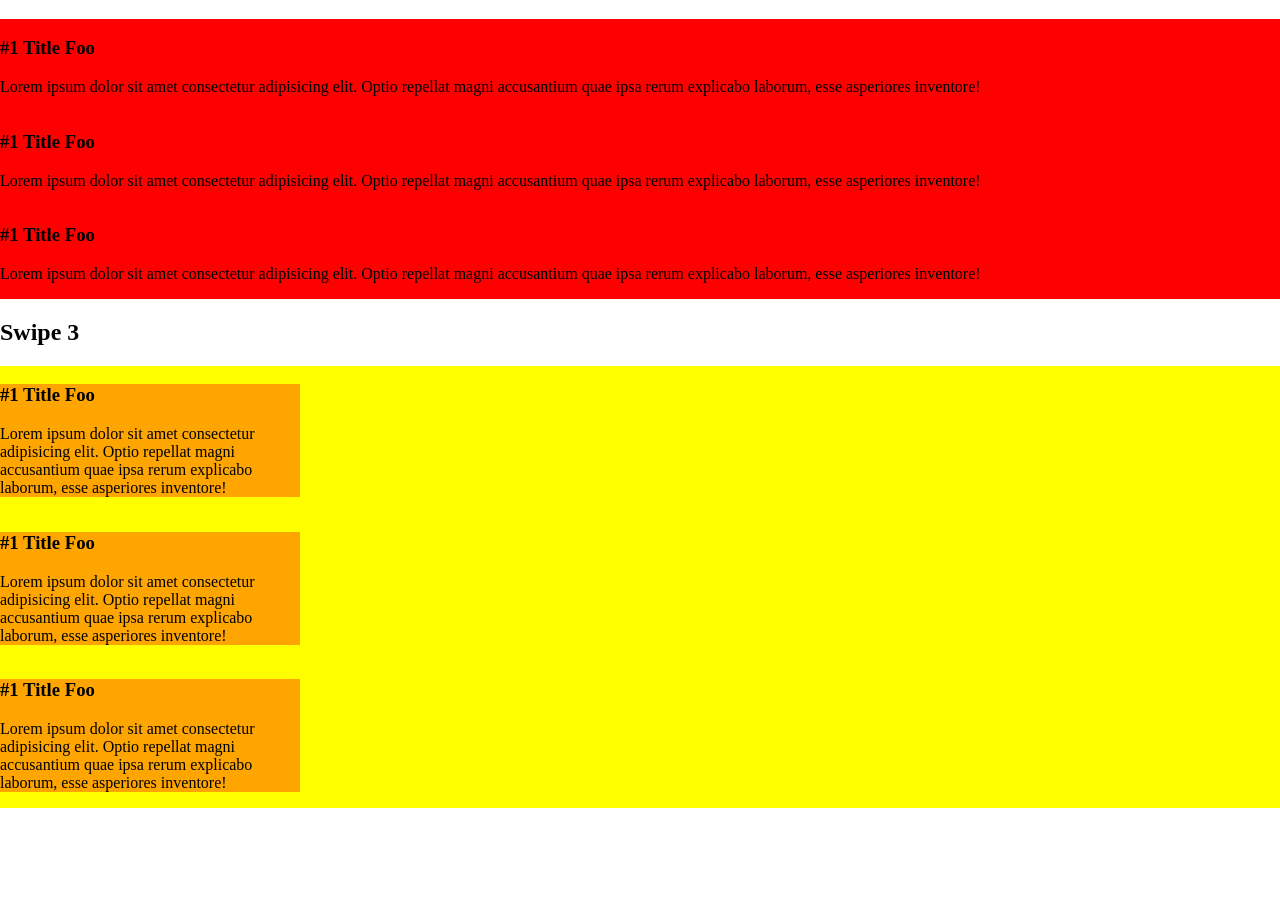
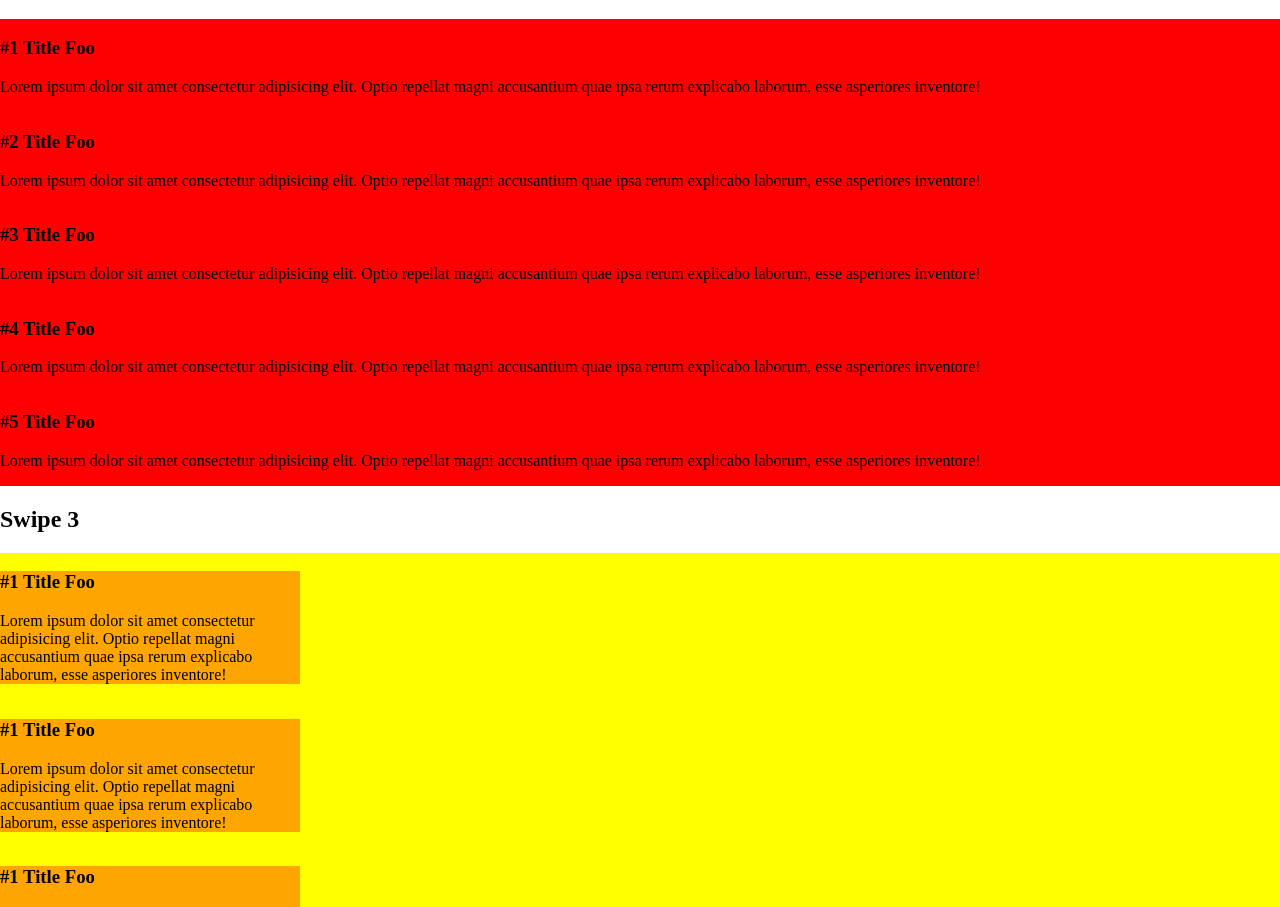
Before and after one commit to coffezilla/react-bhx-carousel, a React (Create React App) app in the folder react-app/: page / in a window 1280 px wide. Shown: the part 2145-3052 px from the top of the page. Before the commit the page ends 2953 px from the top, so only its background shows below. Built offline with nearby package versions, Linux system fonts and the light colour scheme; the HTML template or start-up script is replaced by a standard one.

Commit message:
Added dots support to left snapped carousel

```diff
--- a/react-app/src/App.tsx
+++ b/react-app/src/App.tsx
@@ -6,7 +6,7 @@ function App() {
 	return (
 		<>
 			<h2>Swipe 1</h2>
-			<SwipeWrapper fluid gap={10} margin={20} customClass="wrapper">
+			<SwipeWrapper fluid gap={10} margin={20} customClass="wrapper" id="swipe1">
 				<SwipeItem customClass="item">
 					<img src="/b1.jpg" alt="dar" />
 				</SwipeItem>
@@ -25,7 +25,7 @@ function App() {
 			</SwipeWrapper>
 
 			<h2>Swipe 2</h2>
-			<SwipeWrapper column={2} snap gap={10} margin={20}>
+			<SwipeWrapper column={2} snap gap={0} margin={0} id="swipe2" hasDots>
 				<SwipeItem customClass="item-div">
 					<div>
 						<h3>#1 Title Foo</h3>
@@ -37,7 +37,7 @@ function App() {
 				</SwipeItem>
 				<SwipeItem customClass="item-div">
 					<div>
-						<h3>#1 Title Foo</h3>
+						<h3>#2 Title Foo</h3>
 						<p>
 							Lorem ipsum dolor sit amet consectetur adipisicing elit. Optio repellat magni
 							accusantium quae ipsa rerum explicabo laborum, esse asperiores inventore!
@@ -46,7 +46,25 @@ function App() {
 				</SwipeItem>
 				<SwipeItem customClass="item-div">
 					<div>
-						<h3>#1 Title Foo</h3>
+						<h3>#3 Title Foo</h3>
+						<p>
+							Lorem ipsum dolor sit amet consectetur adipisicing elit. Optio repellat magni
+							accusantium quae ipsa rerum explicabo laborum, esse asperiores inventore!
+						</p>
+					</div>
+				</SwipeItem>
+				<SwipeItem customClass="item-div">
+					<div>
+						<h3>#4 Title Foo</h3>
+						<p>
+							Lorem ipsum dolor sit amet consectetur adipisicing elit. Optio repellat magni
+							accusantium quae ipsa rerum explicabo laborum, esse asperiores inventore!
+						</p>
+					</div>
+				</SwipeItem>
+				<SwipeItem customClass="item-div">
+					<div>
+						<h3>#5 Title Foo</h3>
 						<p>
 							Lorem ipsum dolor sit amet consectetur adipisicing elit. Optio repellat magni
 							accusantium quae ipsa rerum explicabo laborum, esse asperiores inventore!
@@ -56,7 +74,7 @@ function App() {
 			</SwipeWrapper>
 
 			<h2>Swipe 3</h2>
-			<SwipeWrapper fluid snap gap={10} margin={20} snapDirection="center">
+			<SwipeWrapper fluid snap gap={10} margin={20} snapDirection="center" id="swipe3">
 				<SwipeItem customClass="item-fluid">
 					<div>
 						<h3>#1 Title Foo</h3>
--- a/react-app/src/components/SwipeWrapper/SwipeWrapper.css
+++ b/react-app/src/components/SwipeWrapper/SwipeWrapper.css
@@ -159,6 +159,13 @@
 	height: 7px;
 	display: block;
 	border-radius: 100%;
-	background-color: #989898;
 	margin: 0.6rem 0.2rem;
 }
+
+.grid-swipe--dots--item__active {
+	background-color: black;
+}
+
+.grid-swipe--dots--item__idle {
+	background-color: #00000033;
+}
--- a/react-app/src/components/SwipeWrapper/SwipeWrapper.tsx
+++ b/react-app/src/components/SwipeWrapper/SwipeWrapper.tsx
@@ -1,5 +1,5 @@
 /* eslint-disable */
-import { useEffect, useState } from 'react';
+import { useEffect, useState, useRef } from 'react';
 import './SwipeWrapper.css';
 
 interface IPropsWrapper {
@@ -12,7 +12,8 @@ interface IPropsWrapper {
 	snap?: boolean;
 	fluid?: boolean;
 	snapDirection?: 'start' | 'center' | 'end';
-	dots?: boolean;
+	hasDots?: boolean;
+	id?: string;
 }
 
 interface IPropsItem {
@@ -29,19 +30,37 @@ export const SwipeWrapper = ({
 	fluid = false,
 	responsiveLimit = 700,
 	customClass,
-	dots = false,
+	hasDots = false,
+	id,
 	snapDirection = 'start',
 }: IPropsWrapper) => {
 	const [currentItem, setCurrentItem] = useState<number>(1); // current item swiped
+	const [foo, setFoo] = useState<number>(1); // current item swiped
 	const [width, setWidth] = useState<number>(window.innerWidth); // check width size of the window
-	const totalChilds = children.length; // total childrens
+	const totalChildren = children.length; // total childrens
+	const refCarousel = useRef<any>();
 
 	const handleWindowSizeChange = () => {
 		setWidth(window.innerWidth);
 	};
 
+	const handleScrollSwipe = () => {
+		if (hasDots) {
+			// setFoo(refCarousel.current.scrollLeft.toFixed());
+
+			for (let i = 0; i < totalChildren; i++) {
+				if (
+					refCarousel.current.scrollLeft >= ((width - (margin * 2 - gap)) * i) / column - 1 &&
+					refCarousel.current.scrollLeft <= ((width - (margin * 2 - gap)) * i) / column + 1
+				) {
+					setCurrentItem(() => i + 1);
+				}
+			}
+		}
+	};
+
 	useEffect(() => {
-		console.log(dots);
+		// console.log(dots);
 		handleWindowSizeChange();
 		window.addEventListener('resize', handleWindowSizeChange);
 		return () => {
@@ -52,6 +71,9 @@ export const SwipeWrapper = ({
 	return width < responsiveLimit ? (
 		<>
 			<div
+				ref={refCarousel}
+				onScroll={handleScrollSwipe}
+				id={id}
 				className={`${customClass && customClass}
         grid-swipe
         grid-swipe--default
@@ -64,9 +86,13 @@ export const SwipeWrapper = ({
 			>
 				{children}
 			</div>
-			<div>
-				<SwipeDots totalChilds={totalChilds} />
-			</div>
+			{hasDots && (
+				<SwipeDots totalChildren={totalChildren} column={column} currentItem={currentItem} />
+			)}
+
+			{/* <div>{currentItem}</div>
+			<div>{width}</div>
+			<div>{foo}</div> */}
 		</>
 	) : (
 		<div>{children}</div>
@@ -77,12 +103,29 @@ export const SwipeItem = ({ children, customClass }: IPropsItem) => {
 	return <div className={`grid-item  ${customClass && customClass}`}>{children}</div>;
 };
 
-export const SwipeDots = ({ totalChilds }: { totalChilds: number }) => {
-	// const totalChilds
-	// let allDots = totalChilds;
+// not fluid
+// not centered
+// only mobile
+export const SwipeDots = ({
+	totalChildren,
+	column,
+	currentItem,
+}: {
+	totalChildren: number;
+	column: number;
+	currentItem: number;
+}) => {
+	// const totalChildren
+	const totalDots = totalChildren - (column - 1);
 	let htmlDots = [];
-	for (let i = 0; i < totalChilds; i++) {
-		htmlDots.push(<div className="grid-swipe--dots--item"></div>);
+	for (let i = 0; i < totalDots; i++) {
+		htmlDots.push(
+			<div
+				className={`grid-swipe--dots--item ${
+					i === currentItem - 1 ? 'grid-swipe--dots--item__active' : 'grid-swipe--dots--item__idle'
+				}`}
+			></div>,
+		);
 	}
 
 	return (
```
